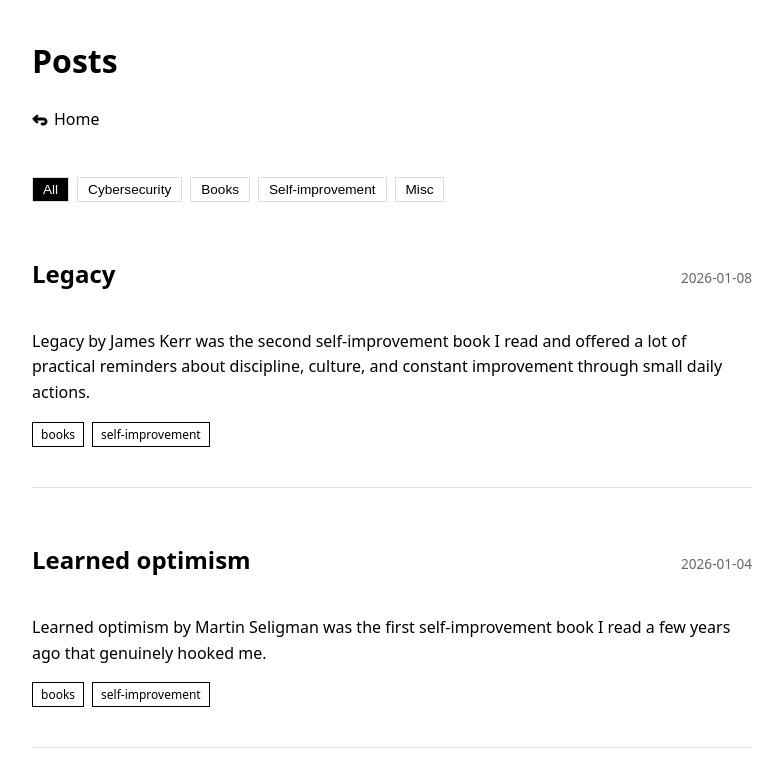
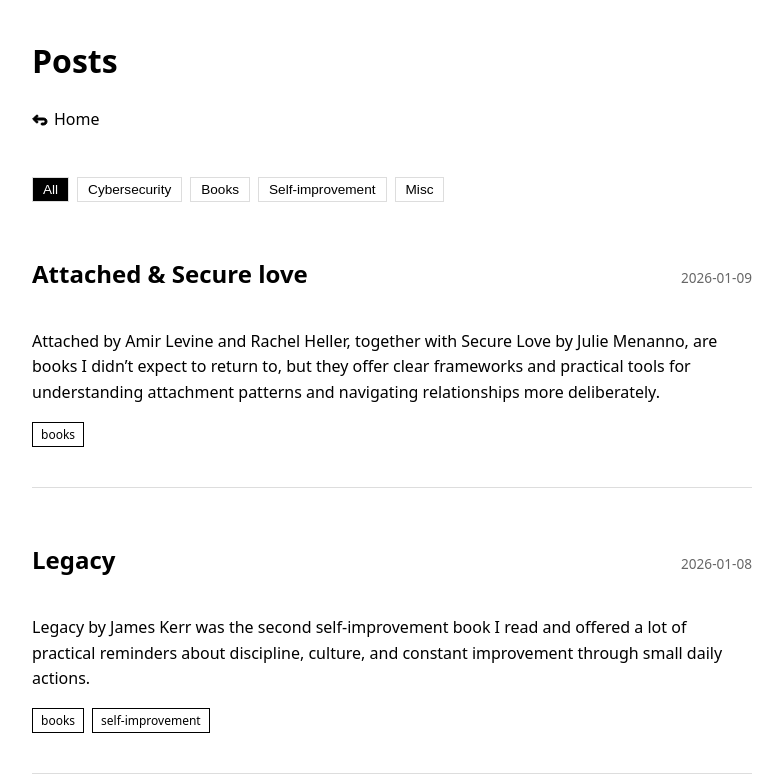
Before and after one commit to jonathan-lindqvist/portfolioV2, a plain HTML site: page posts.html in a window 1280 px wide. Shown: the top 777 px of the page, without its empty margins (248-1031 px from the left). Drawn offline with Linux system fonts and the light colour scheme.

Commit message:
Add book post

```diff
--- a/posts.html
+++ b/posts.html
@@ -39,6 +39,27 @@
         <button data-filter="misc">Misc</button>
       </nav>
 
+      <article class="post-item" data-tags="books">
+        <header>
+          <h2>
+            <a href="post.html?file=attached-secure-love.txt"
+              >Attached & Secure love</a
+            >
+          </h2>
+          <time datetime="2026-01-09">2026-01-09</time>
+        </header>
+
+        <p class="excerpt">
+          Attached by Amir Levine and Rachel Heller, together with Secure Love
+          by Julie Menanno, are books I didn’t expect to return to, but they
+          offer clear frameworks and practical tools for understanding
+          attachment patterns and navigating relationships more deliberately.
+        </p>
+        <ul class="post-tags">
+          <li>books</li>
+        </ul>
+      </article>
+
       <article class="post-item" data-tags="books self-improvement">
         <header>
           <h2>
@@ -47,7 +68,11 @@
           <time datetime="2026-01-08">2026-01-08</time>
         </header>
 
-        <p class="excerpt">Legacy by James Kerr was the second self-improvement book I read and offered a lot of practical reminders about discipline, culture, and constant improvement through small daily actions.</p>
+        <p class="excerpt">
+          Legacy by James Kerr was the second self-improvement book I read and
+          offered a lot of practical reminders about discipline, culture, and
+          constant improvement through small daily actions.
+        </p>
         <ul class="post-tags">
           <li>books</li>
           <li>self-improvement</li>
@@ -62,7 +87,10 @@
           <time datetime="2026-01-04">2026-01-04</time>
         </header>
 
-        <p class="excerpt">Learned optimism by Martin Seligman was the first self-improvement book I read a few years ago that genuinely hooked me.</p>
+        <p class="excerpt">
+          Learned optimism by Martin Seligman was the first self-improvement
+          book I read a few years ago that genuinely hooked me.
+        </p>
         <ul class="post-tags">
           <li>books</li>
           <li>self-improvement</li>
```
Also changed, not shown: content/posts/attached-secure-love.txt (added).
